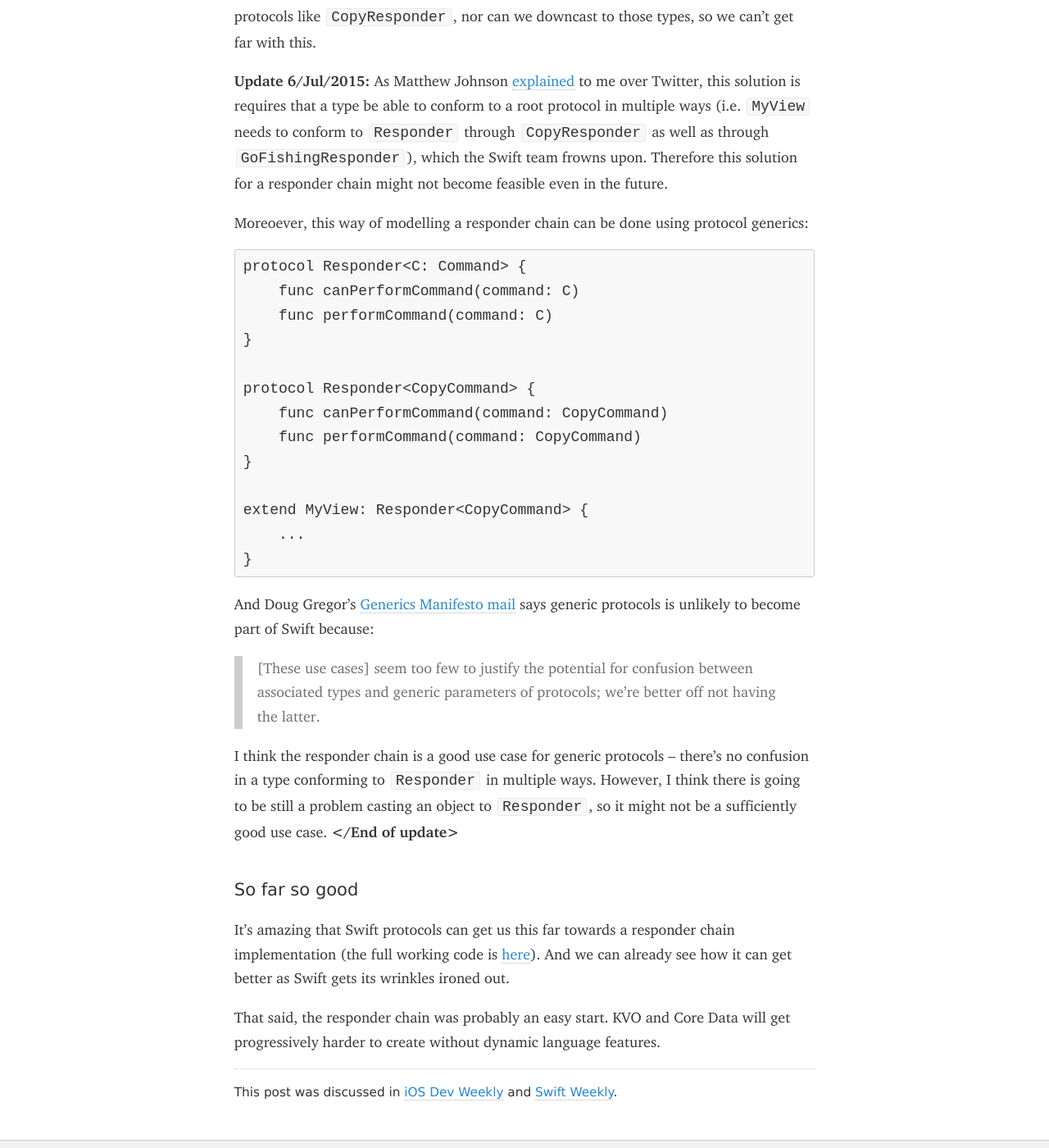
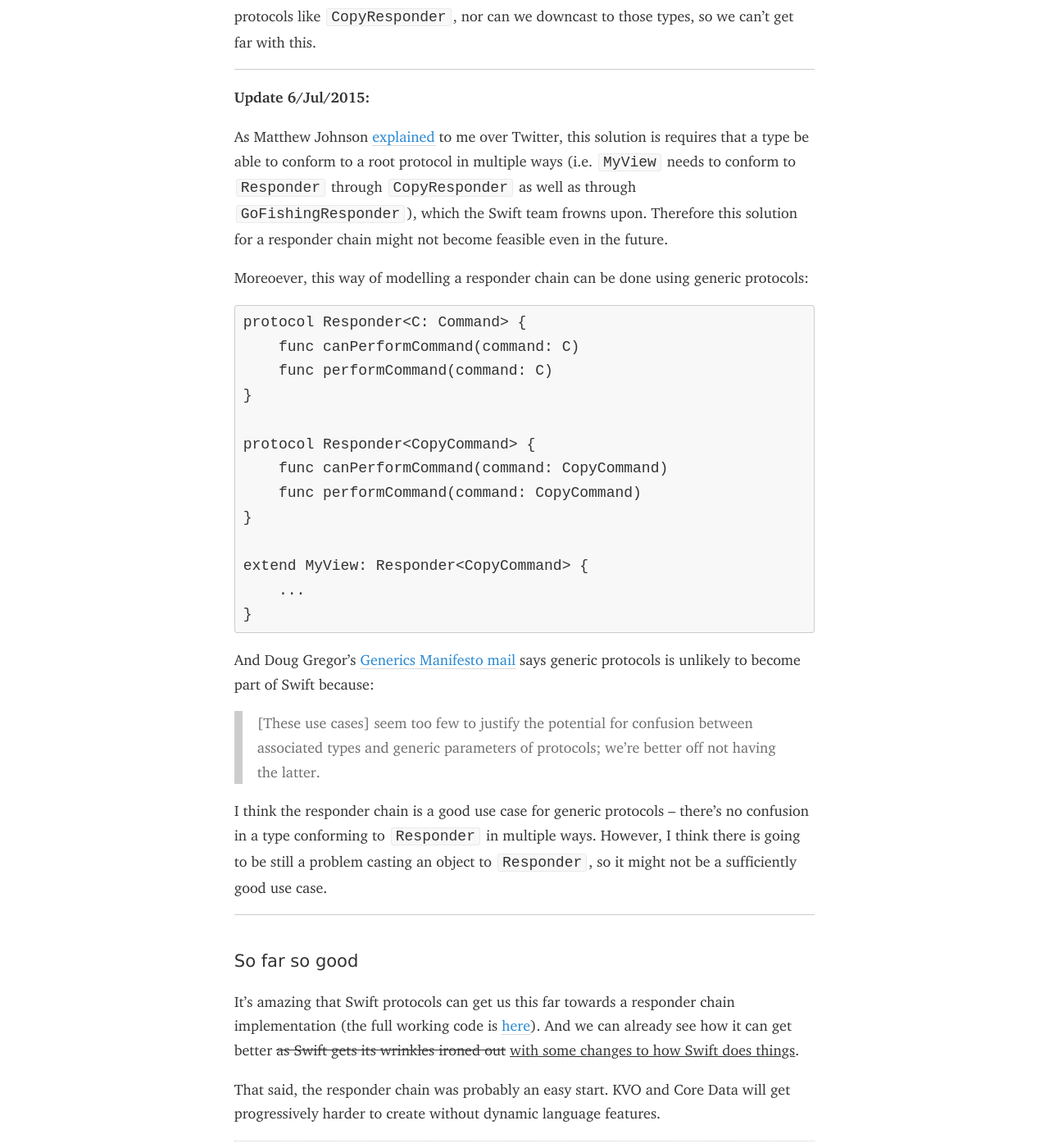
Before and after one commit to roop/roop.github.io, a Jekyll site: the page built from _posts/2016-06-04-swifty-responder-chain.md, in a window 1280 px wide and 1400 px high, scrolled down 6231 px. Shown: the whole window at 82% size. Built offline with Jekyll 4.4.1, drawn with Linux system fonts in a browser that asks for light colours; some web fonts are replaced.

Commit message:
An update to the update to Swifty Responder Chain

```diff
--- a/_posts/2016-06-04-swifty-responder-chain.md
+++ b/_posts/2016-06-04-swifty-responder-chain.md
@@ -271,7 +271,11 @@ variables of `Responder` or any of its sub-protocols like
 `CopyResponder`, nor can we downcast to those types, so we can't get far
 with this.
 
-**Update 6/Jul/2015:** As Matthew Johnson [explained][mj_twitter] to me
+---
+
+**Update 6/Jul/2015:**
+
+As Matthew Johnson [explained][mj_twitter] to me
 over Twitter, this solution is requires that a type be able to conform
 to a root protocol in multiple ways (i.e. `MyView` needs to conform to
 `Responder` through `CopyResponder` as well as through
@@ -282,7 +286,7 @@ future.
 [mj_twitter]: https://twitter.com/anandabits/status/741245072004374528
 
 Moreoever, this way of modelling a responder chain can be done using
-protocol generics:
+generic protocols:
 
 ~~~ Swift
 protocol Responder<C: Command> {
@@ -311,16 +315,19 @@ I think the responder chain is a good use case for generic protocols
 &ndash; there's no confusion in a type conforming to `Responder` in
 multiple ways. However, I think there is going to be still a problem
 casting an object to `Responder`, so it might not be a sufficiently good
-use case. **&lt;/End of update&gt;**
+use case.
 
 [generics_manifesto_mail]: https://lists.swift.org/pipermail/swift-evolution/Week-of-Mon-20160229/011666.html
+
+---
 
 ### So far so good
 
 It's amazing that Swift protocols can get us this far towards a
 responder chain implementation (the full working code is
-[here][gist]). And we can already see how it can get better as Swift
-gets its wrinkles ironed out.
+[here][gist]). And we can already see how it can get better <del>as Swift
+gets its wrinkles ironed out</del> <ins>with some changes to how Swift does
+things</ins>.
 
 That said, the responder chain was probably an easy start. KVO and Core
 Data will get progressively harder to create without dynamic language
```
